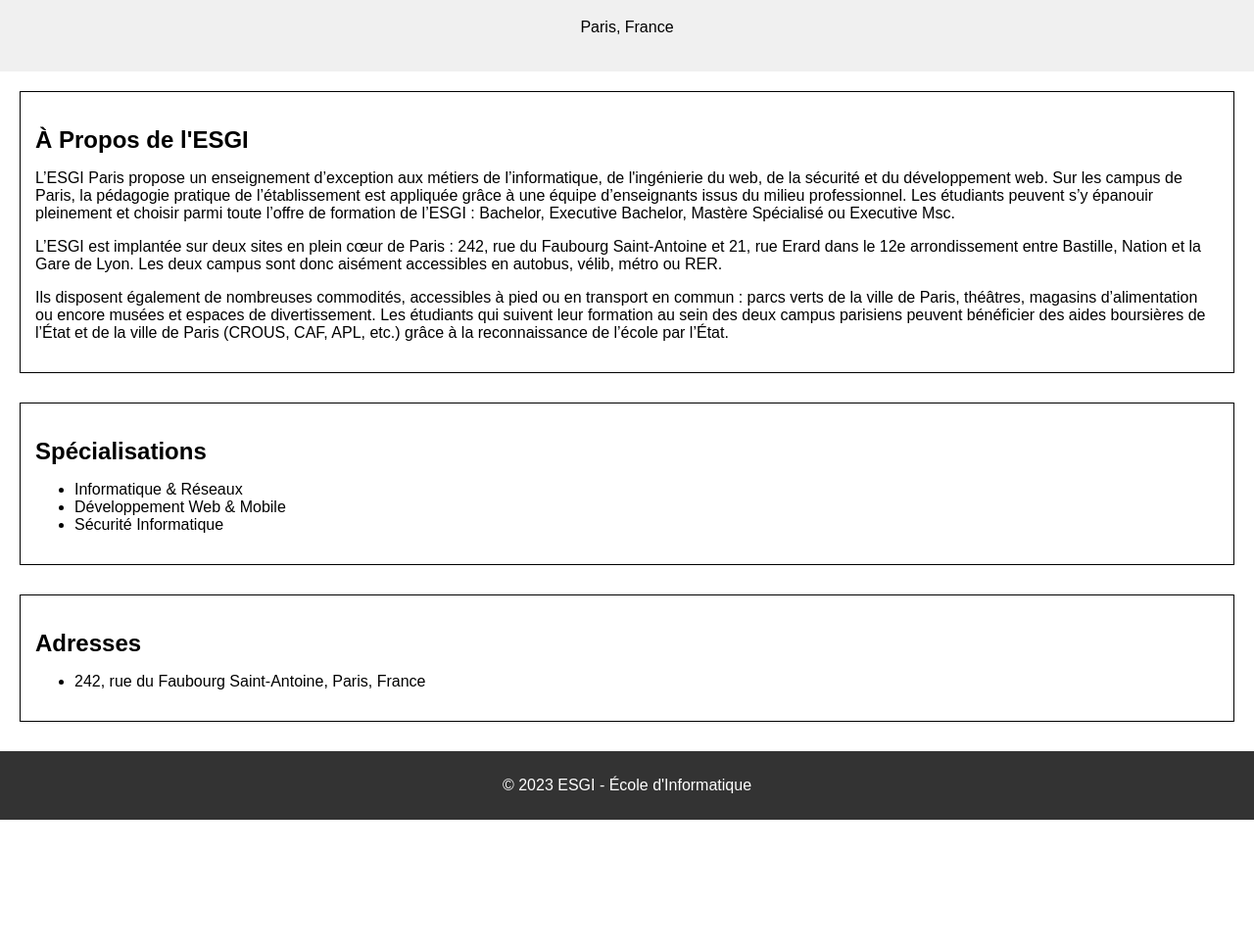
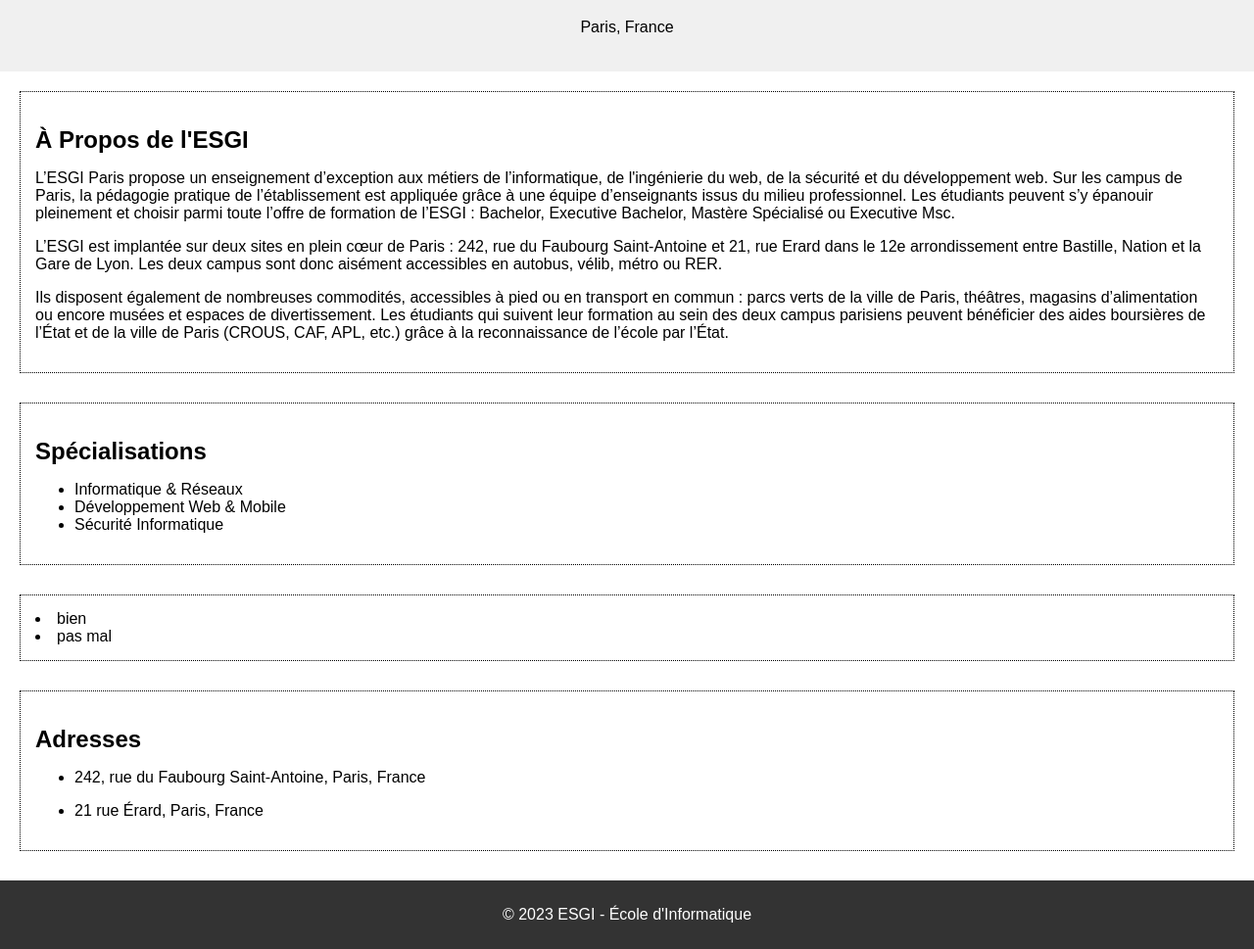
Before and after one commit to Bur-ber/TP-Git, a plain HTML site: page index.html in a window 1280 px wide. Shown: the part 81-1050 px from the top of the page at 98% size. Before the commit the page ends 918 px from the top, so only its background shows below. Drawn offline with Linux system fonts and the light colour scheme.

Commit message:
ticket-3 modifiation

```diff
--- a/index.html
+++ b/index.html
@@ -30,11 +30,21 @@
         <!-- Add other specializations -->
       </ul>
     </section>
+    <section id="l'avis des élèves">
+
+        <li>bien</li>
+        <li>pas mal</li>
+
+
+    </section>
 
     <section id="address">
       <h2>Adresses</h2>
       <ul>
         <li>242, rue du Faubourg Saint-Antoine, Paris, France</li>
+      </ul>
+      <ul>
+        <li>21 rue Érard, Paris, France</li>
       </ul>
     </section>
   </main>
--- a/style.css
+++ b/style.css
@@ -18,6 +18,7 @@
   margin-bottom: 30px;
   padding: 15px;
   border: 1px solid black;
+  border-style: dotted;
 }
 
 h2 {
```
